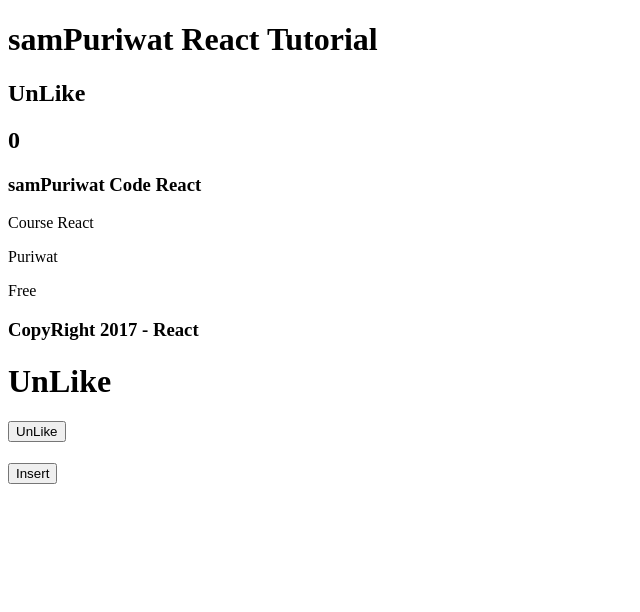
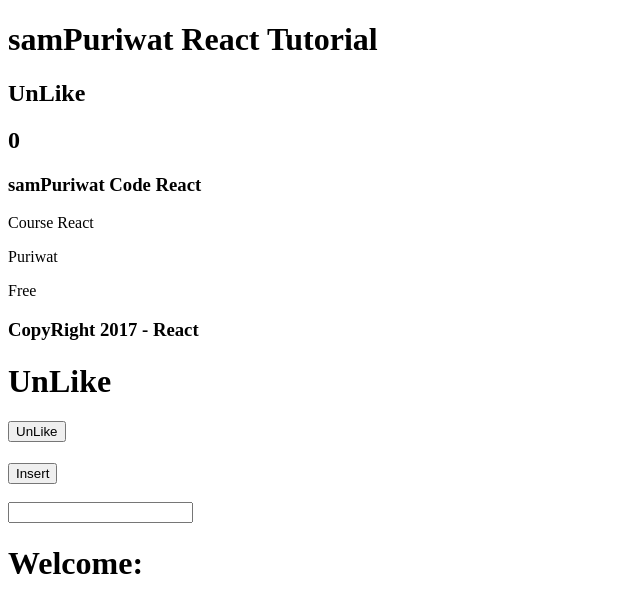
Before and after one commit to samPuriwat/React-App, a React (Create React App) app in the folder my-app/: page / in a window 1280 px wide. Shown: the top 612 px of the page, without its empty margins (0-640 px from the left). Built offline with nearby package versions, Linux system fonts and the light colour scheme.

Commit message:
Event onChange

```diff
--- a/my-app/src/App.js
+++ b/my-app/src/App.js
@@ -13,6 +13,7 @@
   };
   this.changeMessage = this.changeMessage.bind(this);
   this.insertData = this.insertData.bind(this);
+  this.onChange = this.onChange.bind(this);
 }
 
 changeMessage(){
@@ -25,6 +26,9 @@
   this.setState({data:myArray })
 
 }
+onChange(event){
+  this.setState({type:event.target.value})
+}
   render(){
 
     return(
@@ -35,7 +39,9 @@
             <h1>{this.state.message}</h1>
             <button onClick = {this.changeMessage}>{this.state.message} </button><br/>
             <h1>{this.state.data}</h1>
-            <button onClick = {this.insertData}>Insert</button>
+            <button onClick = {this.insertData}>Insert</button><br/><br/>
+            <input type="text" onChange={this.onChange}/>
+            <h1>Welcome: {this.state.type}</h1>
 
 
       </div>
```
